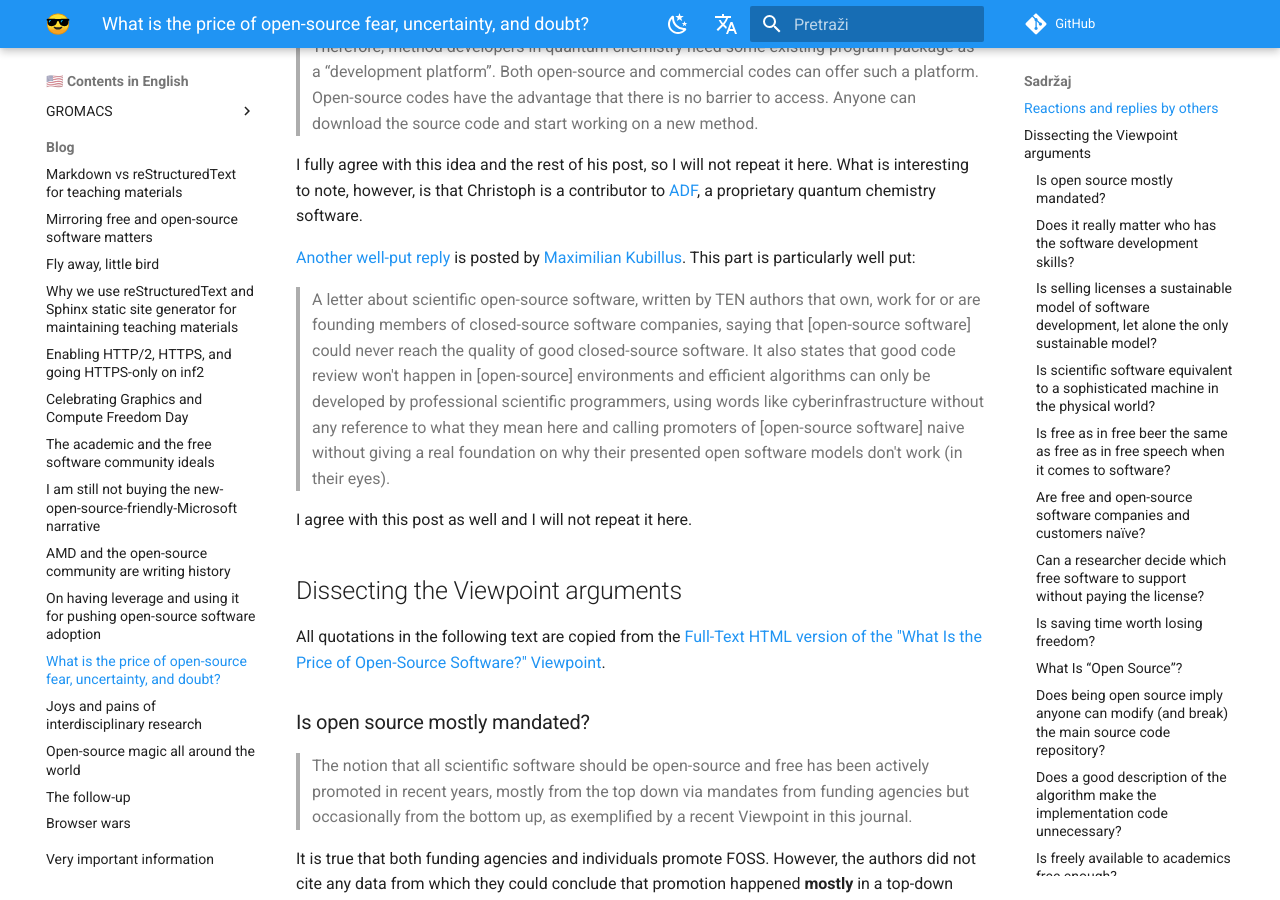
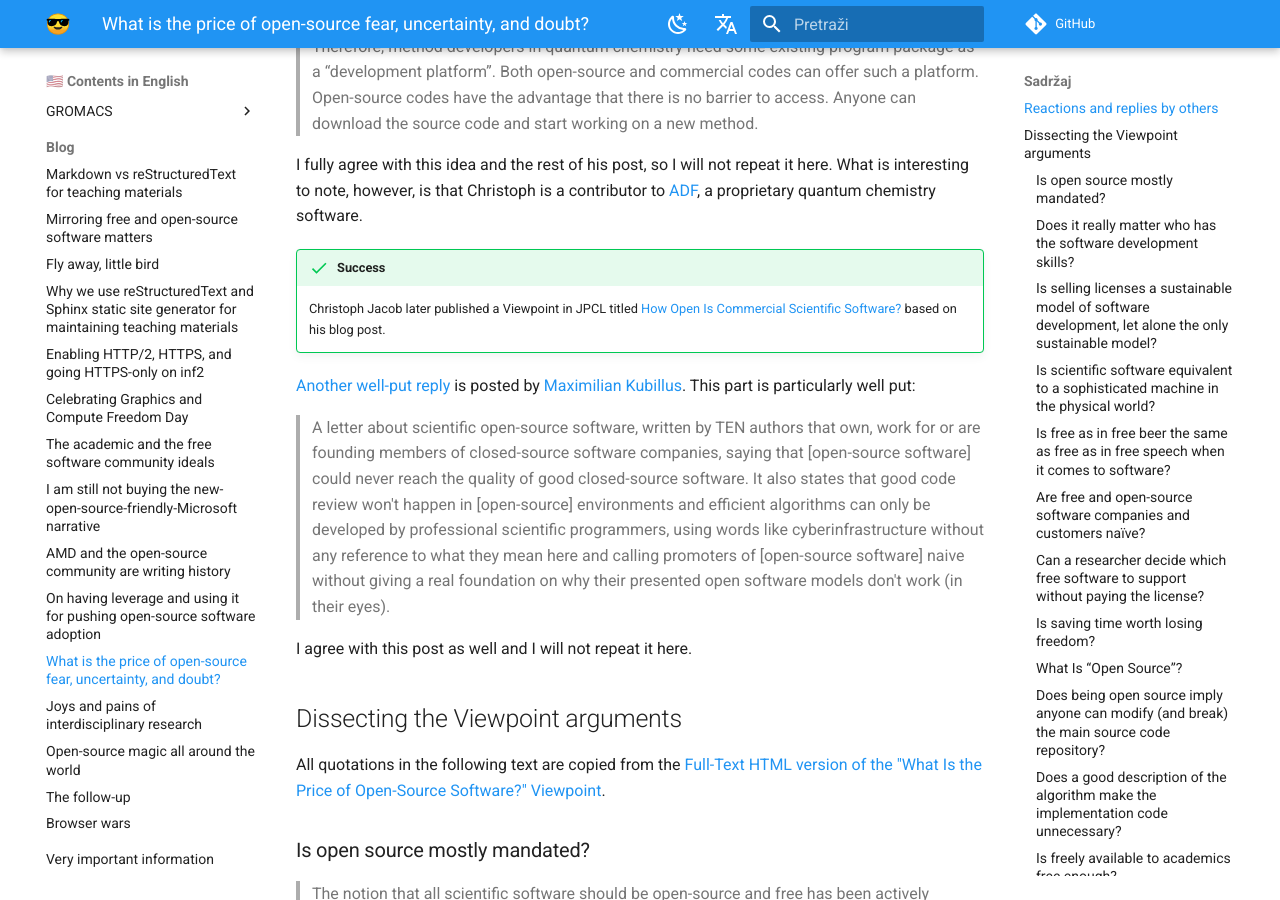
Before and after one commit to gaseri/website, an MkDocs documentation site: the page built from docs/en/blog/2015-09-14-what-is-the-price-of-open-source-fear-uncertainty-and-doubt.md, in a window 1280 px wide and 900 px high, scrolled down 1147 px. Built offline with MkDocs 1.6.1 and Material for MkDocs 9.7.7, drawn with Linux system fonts in a browser that asks for light colours; comment, search, counter and statistics services are not loaded; some of the changed text lies outside the part shown.

Commit message:
Added a link to Christoph Jacob's Viewpoint in JPCL

```diff
--- a/docs/en/blog/2015-09-14-what-is-the-price-of-open-source-fear-uncertainty-and-doubt.md
+++ b/docs/en/blog/2015-09-14-what-is-the-price-of-open-source-fear-uncertainty-and-doubt.md
@@ -5,7 +5,7 @@ date: 2015-09-14
 
 # What is the price of open-source fear, uncertainty, and doubt?
 
-[The Journal of Physical Chemistry Letters](https://pubs.acs.org/journal/jpclcd), published by [American Chemical Society](https://www.acs.org/), recently put out two Viewpoints discussing open-source software:
+[The Journal of Physical Chemistry Letters (JPCL)](https://pubs.acs.org/journal/jpclcd), published by [American Chemical Society](https://www.acs.org/), recently put out two Viewpoints discussing open-source software:
 
 1. [Open Source and Open Data Should Be Standard Practices](https://pubs.acs.org/doi/abs/10.1021/acs.jpclett.5b00285) by [J. Daniel Gezelter](https://chemistry.nd.edu/people/j-daniel-gezelter/), and
 2. [What Is the Price of Open-Source Software?](https://pubs.acs.org/doi/abs/10.1021/acs.jpclett.5b01258) by [Anna I. Krylov](http://iopenshell.usc.edu/), [John M. Herbert](https://chemistry.osu.edu/people/herbert.44), Filipp Furche, Martin Head-Gordon, Peter J. Knowles, Roland Lindh, Frederick R. Manby, Peter Pulay, Chris-Kriton Skylaris, and Hans-Joachim Werner.
@@ -25,6 +25,9 @@ There are reactions to both articles already posted on the Internet. [Christoph
 > Therefore, method developers in quantum chemistry need some existing program package as a “development platform”. Both open-source and commercial codes can offer such a platform. Open-source codes have the advantage that there is no barrier to access. Anyone can download the source code and start working on a new method.
 
 I fully agree with this idea and the rest of his post, so I will not repeat it here. What is interesting to note, however, is that Christoph is a contributor to [ADF](https://www.scm.com/), a proprietary quantum chemistry software.
+
+!!! success
+    Christoph Jacob later published a Viewpoint in JPCL titled [How Open Is Commercial Scientific Software?](https://pubs.acs.org/doi/full/10.1021/acs.jpclett.5b02609) based on his blog post.
 
 [Another well-put reply](https://plus.google.com/u/0/+MaximilianKubillus/posts/M8HS3VCMgjT) is posted by [Maximilian Kubillus](https://www.ipc.kit.edu/tcb/english/Staff_427.php). This part is particularly well put:
 
```
